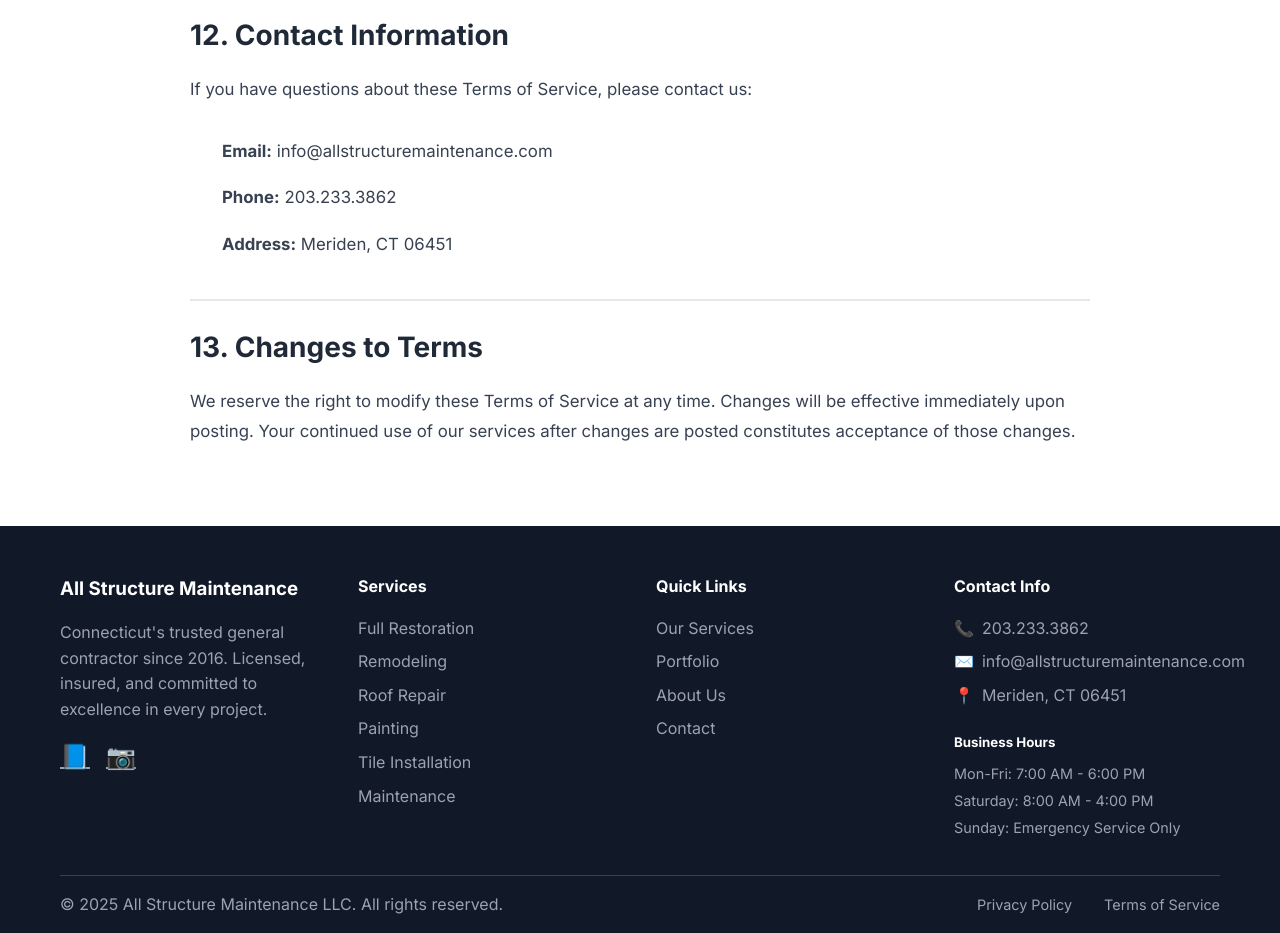
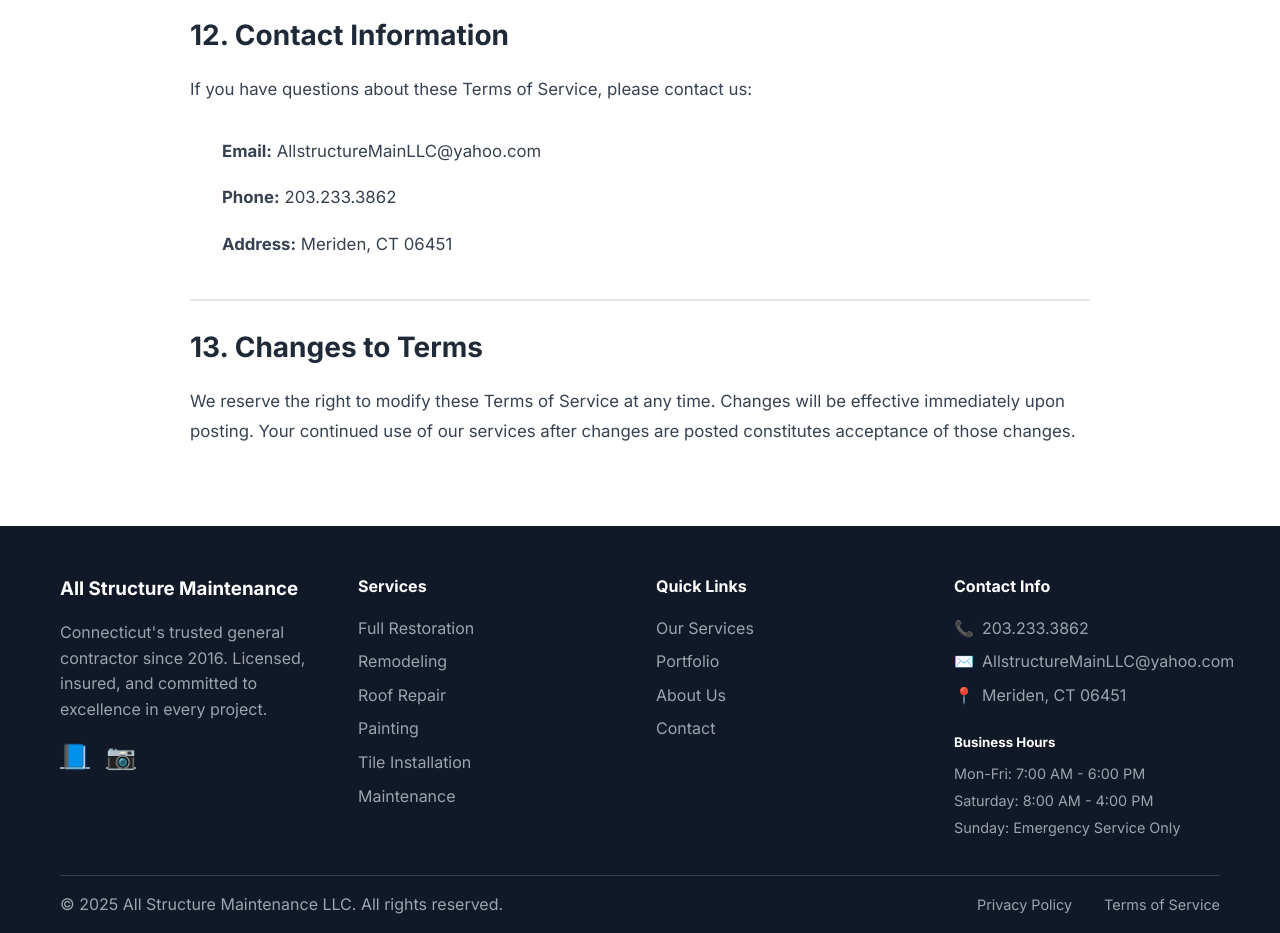
Before and after one commit to monkeydluthy/all-structure, a React (Vite) app: page /terms in a window 1280 px wide. Shown: the part 2980-3913 px from the top of the page. Built offline with nearby package versions, Linux system fonts and the light colour scheme.

Commit message:
Fix footer links to use React Router and update email to AllstructureMainLLC@yahoo.com

```diff
--- a/src/components/Contact.jsx
+++ b/src/components/Contact.jsx
@@ -115,8 +115,8 @@ const Contact = () => {
               <span style={{ fontSize: '1.5rem', color: '#3b82f6' }}>✉️</span>
               <div>
                 <h4>Email Us</h4>
-                <a href="mailto:info@allstructuremaintenance.com" onClick={() => trackEmailClick('info@allstructuremaintenance.com')}>
-                  info@allstructuremaintenance.com
+                <a href="mailto:AllstructureMainLLC@yahoo.com" onClick={() => trackEmailClick('AllstructureMainLLC@yahoo.com')}>
+                  AllstructureMainLLC@yahoo.com
                 </a>
                 <p>We respond within 24 hours</p>
               </div>
--- a/src/components/Footer.jsx
+++ b/src/components/Footer.jsx
@@ -1,4 +1,5 @@
 import React from 'react';
+import { Link } from 'react-router-dom';
 import { trackPhoneCall, trackEmailClick } from '../utils/analytics';
 
 const Footer = () => {
@@ -13,12 +14,6 @@ const Footer = () => {
     { name: 'Maintenance', link: '/services/maintenance' },
   ];
 
-  const scrollToSection = (sectionId) => {
-    const element = document.getElementById(sectionId);
-    if (element) {
-      element.scrollIntoView({ behavior: 'smooth' });
-    }
-  };
 
   return (
     <footer className="footer">
@@ -55,48 +50,16 @@ const Footer = () => {
             <h4>Quick Links</h4>
             <ul>
               <li>
-                <a
-                  href="#services"
-                  onClick={(e) => {
-                    e.preventDefault();
-                    scrollToSection('services');
-                  }}
-                >
-                  Our Services
-                </a>
+                <Link to="/services">Our Services</Link>
               </li>
               <li>
-                <a
-                  href="#portfolio"
-                  onClick={(e) => {
-                    e.preventDefault();
-                    scrollToSection('portfolio');
-                  }}
-                >
-                  Portfolio
-                </a>
+                <Link to="/portfolio">Portfolio</Link>
               </li>
               <li>
-                <a
-                  href="#about"
-                  onClick={(e) => {
-                    e.preventDefault();
-                    scrollToSection('about');
-                  }}
-                >
-                  About Us
-                </a>
+                <Link to="/about">About Us</Link>
               </li>
               <li>
-                <a
-                  href="#contact"
-                  onClick={(e) => {
-                    e.preventDefault();
-                    scrollToSection('contact');
-                  }}
-                >
-                  Contact
-                </a>
+                <Link to="/contact">Contact</Link>
               </li>
             </ul>
           </div>
@@ -110,8 +73,8 @@ const Footer = () => {
               </div>
               <div className="contact-detail">
                 ✉️
-                <a href="mailto:info@allstructuremaintenance.com" onClick={() => trackEmailClick('info@allstructuremaintenance.com')}>
-                  info@allstructuremaintenance.com
+                <a href="mailto:AllstructureMainLLC@yahoo.com" onClick={() => trackEmailClick('AllstructureMainLLC@yahoo.com')}>
+                  AllstructureMainLLC@yahoo.com
                 </a>
               </div>
               <div className="contact-detail">
--- a/src/pages/ContactPage.jsx
+++ b/src/pages/ContactPage.jsx
@@ -228,7 +228,7 @@ const ContactPage = () => {
                   <p>Available 7 days a week</p>
                 </div>
 
-                <a href="mailto:info@allstructuremaintenance.com" className="contact-card" style={{ textDecoration: 'none' }} onClick={() => trackEmailClick('info@allstructuremaintenance.com')}>
+                <a href="mailto:AllstructureMainLLC@yahoo.com" className="contact-card" style={{ textDecoration: 'none' }} onClick={() => trackEmailClick('AllstructureMainLLC@yahoo.com')}>
                   <div className="contact-card-icon">✉️</div>
                   <h4>Email Us</h4>
                   <p>We respond within 24 hours</p>
--- a/src/pages/PrivacyPage.jsx
+++ b/src/pages/PrivacyPage.jsx
@@ -83,7 +83,7 @@ const PrivacyPage = () => {
                 If you have questions about this Privacy Policy, please contact us:
               </p>
               <div style={{ marginLeft: '2rem', marginBottom: '2rem' }}>
-                <p><strong>Email:</strong> info@allstructuremaintenance.com</p>
+                <p><strong>Email:</strong> AllstructureMainLLC@yahoo.com</p>
                 <p><strong>Phone:</strong> 203.233.3862</p>
                 <p><strong>Address:</strong> Meriden, CT 06451</p>
               </div>
--- a/src/pages/TermsPage.jsx
+++ b/src/pages/TermsPage.jsx
@@ -95,7 +95,7 @@ const TermsPage = () => {
                 If you have questions about these Terms of Service, please contact us:
               </p>
               <div style={{ marginLeft: '2rem', marginBottom: '2rem' }}>
-                <p><strong>Email:</strong> info@allstructuremaintenance.com</p>
+                <p><strong>Email:</strong> AllstructureMainLLC@yahoo.com</p>
                 <p><strong>Phone:</strong> 203.233.3862</p>
                 <p><strong>Address:</strong> Meriden, CT 06451</p>
               </div>
```
